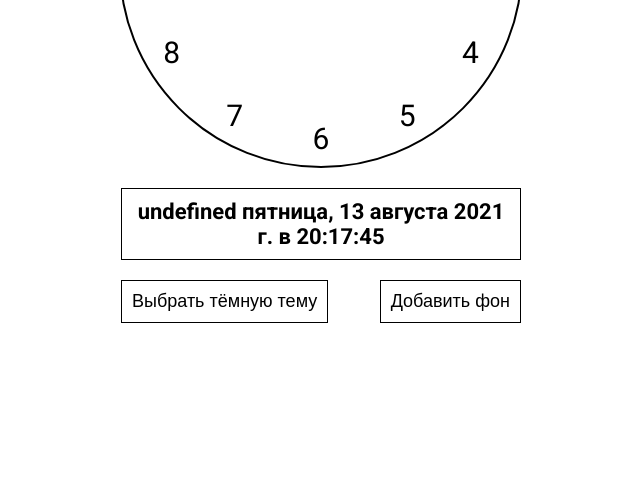
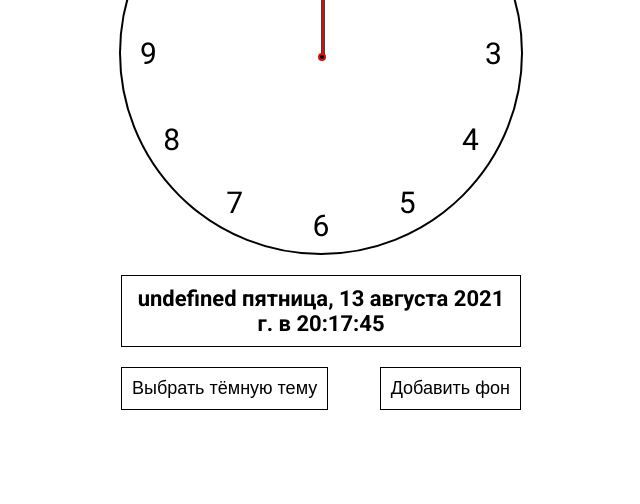
Before and after one commit to Evgenia-cyber/rs-js-clock, a plain HTML site: page index.html in a window 1280 px wide. Shown: the part 296-800 px from the top of the page, without its empty margins (319-959 px from the left). Drawn offline with Linux system fonts and the light colour scheme.

Commit message:
fix: change margins for container

```diff
--- a/style.css
+++ b/style.css
@@ -22,7 +22,6 @@ body {
   display: flex;
   flex-direction: column;
   align-items: center;
-  margin: 60px 50px 50px;
 }
 
 .clock {
@@ -30,6 +29,7 @@ body {
   width: 400px;
   height: 400px;
   margin-bottom: 20px;
+  margin-top: calc( (100vh - 400px - 30px - 50px - 43px) / 2);
   font-size: 30px;
   background-color: var(--bg-color);
   border: 2px solid var(--main-color);
```
